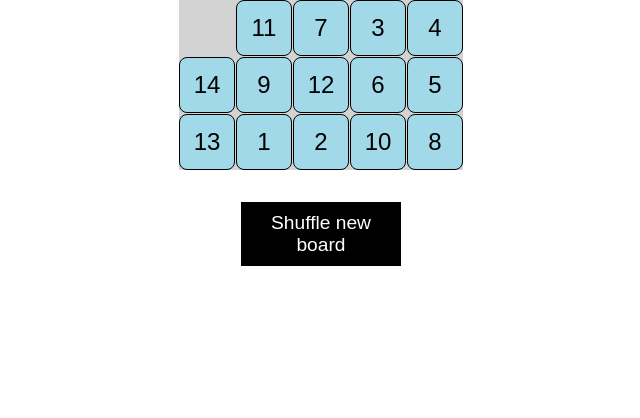
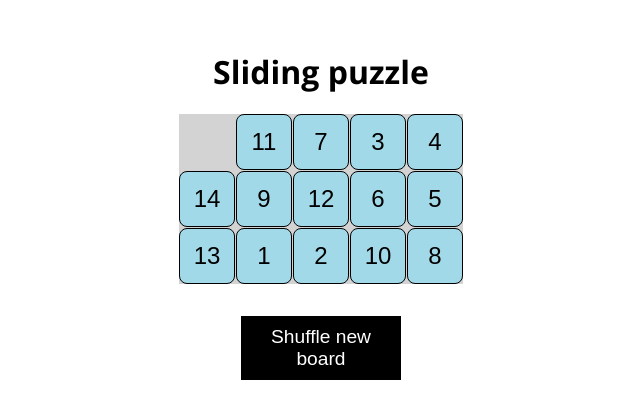
Before and after one commit to felix-odenhall/sliding-puzzle, a React (Create React App) app: page / in a window 1280 px wide. Shown: the top 418 px of the page, without its empty margins (319-959 px from the left). Built offline with nearby package versions, Linux system fonts and the light colour scheme.

Commit message:
Added SheadLine to App

```diff
--- a/src/App.tsx
+++ b/src/App.tsx
@@ -2,12 +2,22 @@ import styled from "styled-components";
 import { GameBoard } from "./components";
 import "./index.css";
 
-const SContainer = styled.div`
-  height: 90vh;
+const SContainer = styled.main`
+  height: 80vh;
 `;
+
+const SHeadLine1 = styled.h1`
+  font-size: 2rem;
+  font-weight: 700;
+  text-align: center;
+  font-size: 2rem;
+  margin-top: 50px;
+`;
+
 const App = () => {
   return (
     <SContainer>
+      <SHeadLine1>Sliding puzzle</SHeadLine1>
       <GameBoard />
     </SContainer>
   );
```
